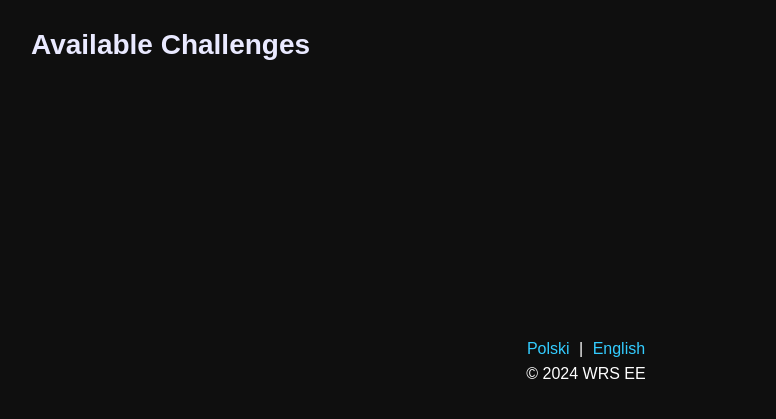
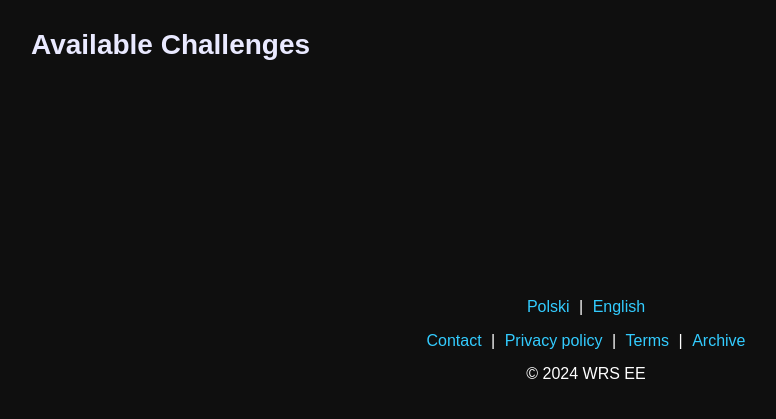
Before and after one commit to milckywayy/EE_CTF_Platform, a Flask app: page / in a window 1280 px wide. Shown: the part 381-800 px from the top of the page, without its empty margins (54-830 px from the left). Run offline with Flask 3, Linux system fonts and the light colour scheme; data that the repository does not hold is empty; parts of the project's set-up code (start-up, migrations or seed data) failed here and were passed over; some libraries are stand-ins or nearby versions.

Commit message:
Added contact page and new footer options

```diff
--- a/app.py
+++ b/app.py
@@ -76,6 +76,26 @@ def change_language(language):
 def home():
     challenges = Challenge.query.filter_by(edition_number=1).order_by(Challenge.number).all()
     return render_template('index.html', challenges=challenges)
+
+
+@app.route('/contact')
+def contact():
+    return render_template('contact.html')
+
+
+@app.route('/privacy-policy')
+def privacy_policy():
+    return render_template('privacy_policy.html')
+
+
+@app.route('/terms')
+def terms():
+    return render_template('terms.html')
+
+
+@app.route('/archive')
+def archive():
+    return render_template('archive.html')
 
 
 @app.route('/profile')
--- a/static/css/styles.css
+++ b/static/css/styles.css
@@ -102,6 +102,21 @@ h1, h2, h3, h4, h5, h5 {
     padding: 1rem 0;
     text-align: center;
     color: #d1d1e0;
+}
+
+.footer-links {
+    margin-top: 10px;
+}
+
+.footer-link {
+    color: #33ccff;
+    text-decoration: none;
+    margin: 0 5px;
+    transition: color 0.3s ease;
+}
+
+.footer-link:hover {
+    color: #1f6d7a;
 }
 
 /* Profile Pictures */
--- a/templates/base.html
+++ b/templates/base.html
@@ -66,7 +66,13 @@
         <footer class="footer bg-dark text-white text-center py-3">
             <a href="{{ url_for('change_language', language='pl') }}" class="language-link">Polski</a> |
             <a href="{{ url_for('change_language', language='en') }}" class="language-link">English</a>
-            <p>&copy; {{ _('2024 WRS EE') }}</p>
+            <div class="footer-links mt-2">
+                <a href="{{ url_for('contact') }}" class="footer-link">Contact</a> |
+                <a href="{{ url_for('privacy_policy') }}" class="footer-link">Privacy policy</a> |
+                <a href="{{ url_for('terms') }}" class="footer-link">Terms</a> |
+                <a href="{{ url_for('archive') }}" class="footer-link">Archive</a>
+            </div>
+            <p class="mt-2">&copy; {{ _('2024 WRS EE') }}</p>
         </footer>
     </div>
 
```
Also changed, not shown: temp/add_challenges.py (deleted, +0 -77 lines), templates/contact.html (added, +29 -0 lines), 1 other file.
